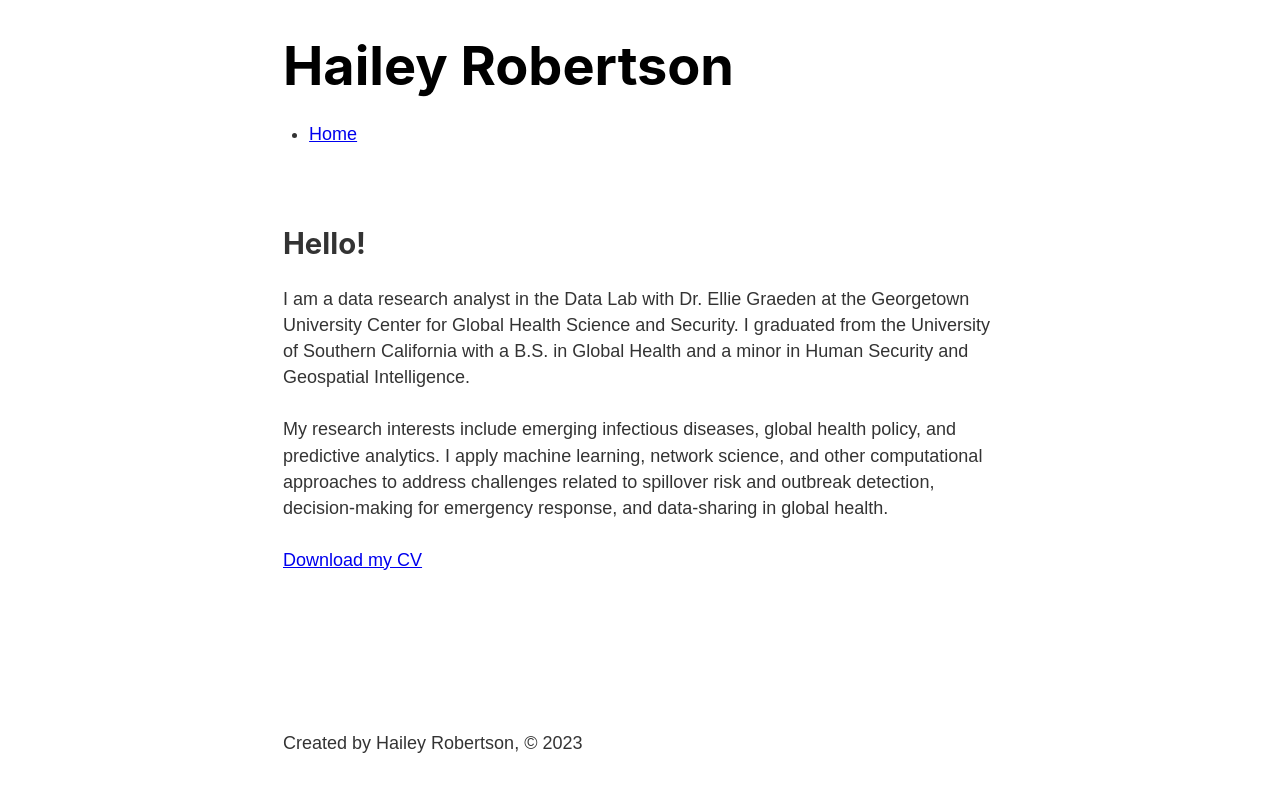
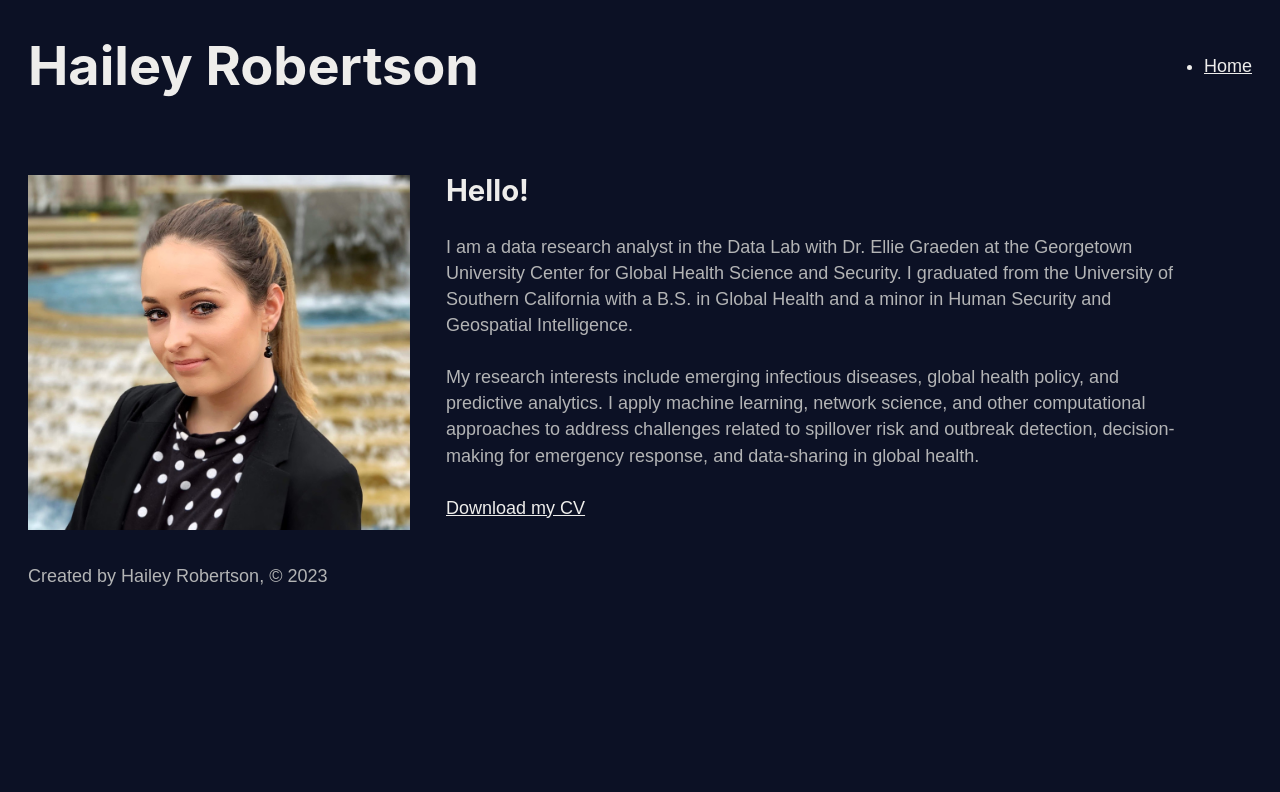
Before and after one commit to haileyrobertson/haileyrobertson.github.io, a Gatsby site: page / in a window 1280 px wide. Built offline with nearby package versions, Linux system fonts and the light colour scheme; Gatsby itself is replaced by a stand-in of ours.

Commit message:
Profile photo and navbar

```diff
--- a/src/components/header.js
+++ b/src/components/header.js
@@ -1,6 +1,6 @@
+// header.js
 import React from "react";
 import { Link, graphql, useStaticQuery } from "gatsby";
-
 import * as headerStyles from "./header.module.scss";
 
 const Header = () => {
@@ -15,7 +15,7 @@ const Header = () => {
   `);
 
   return (
-    <header className={headerStyles.header}>
+    <header className={headerStyles.container}>
       <h1>
         <Link className={headerStyles.title} to="/">
           {data.site.siteMetadata.title}
@@ -29,7 +29,7 @@ const Header = () => {
               activeClassName={headerStyles.activeNavItem}
               to="/"
             >
-              Home{" "}
+              Home
             </Link>
           </li>
         </ul>
--- a/src/components/header.module.scss
+++ b/src/components/header.module.scss
@@ -1,30 +1,36 @@
-.header {
+/* header.module.scss */
+.container {
   padding: 1rem 0 3rem;
+  display: flex;
+  align-items: center;
+  justify-content: space-between;
 }
 
 .title {
-  color: #000000;
+  color: #eeedeb;
   font-size: 3rem;
   text-decoration: none;
 }
 
 .nav-list {
   display: flex;
+  align-items: center;
   list-style-type: none;
   margin: 0;
+  padding: 0;
 }
 
 .nav-item {
-  color: #999999;
+  color: #eeedeb;
   font-size: 0.9rem;
-  margin-right: 1.3rem;
+  margin-right: 1rem;
   text-decoration: none;
 }
 
 .nav-item:hover {
-  color: #666666;
+  color: #aae9db;
 }
 
 .active-nav-item {
-  color: #333333;
+  color: #eeedeb;
 }
--- a/src/components/layout.js
+++ b/src/components/layout.js
@@ -1,21 +1,24 @@
-import React from "react"
+// layout.js
+import React from "react";
+import Header from "./header";
+import Footer from "./footer";
+import "../styles/index.scss";
+import * as layoutStyles from "./layout.module.scss";
+import profilePhoto from "/static/profile.jpeg";
 
-import Header from "./header"
-import Footer from "./footer"
-import "../styles/index.scss"
-import * as layoutStyles from "./layout.module.scss"
-
-const Layout = props => {
+const Layout = (props) => {
   return (
-    <div className={layoutStyles.container}>
+    <div className={`${layoutStyles.container} ${layoutStyles.layout}`}>
+      <Header />
       <div className={layoutStyles.content}>
-        <Header />
-        {props.children}
+        <div className={layoutStyles.profilePhoto}>
+          <img src={profilePhoto} alt="Profile" />
+        </div>
+        <div className={layoutStyles.text}>{props.children}</div>
       </div>
-
       <Footer />
     </div>
-  )
-}
+  );
+};
 
-export default Layout
+export default Layout;
--- a/src/components/layout.module.scss
+++ b/src/components/layout.module.scss
@@ -1,13 +1,30 @@
+/* layout.module.scss */
 .container {
   margin: 0 auto;
-  max-width: 750px;
+  max-width: 1260px;
   padding: 1rem;
-
+  color: #eeedeb;
   display: flex;
   flex-direction: column;
   min-height: 100vh;
 }
 
 .content {
+  display: flex;
+  align-items: flex-start;
+}
+
+.profilePhoto {
+  margin-right: 1rem;
+}
+
+.profilePhoto img {
+  width: 400px; /* Adjust the width as needed */
+  padding-right: 1rem;
   flex-grow: 1;
 }
+
+.text {
+  max-width: 750px;
+  flex-grow: 1;
+}
--- a/src/styles/index.scss
+++ b/src/styles/index.scss
@@ -4,6 +4,7 @@ html {
   font-family: sans-serif;
   -ms-text-size-adjust: 100%;
   -webkit-text-size-adjust: 100%;
+  background-color: #0c1125;
 }
 body {
   margin: 0;
@@ -43,6 +44,7 @@ template {
 }
 a {
   background-color: transparent;
+  color: #eeedeb;
   -webkit-text-decoration-skip: objects;
 }
 a:active,
@@ -53,6 +55,7 @@ abbr[title] {
   border-bottom: none;
   text-decoration: underline;
   text-decoration: underline dotted;
+  color: #eeedeb;
 }
 b,
 strong {
@@ -201,7 +204,7 @@ html {
   box-sizing: inherit;
 }
 body {
-  color: hsla(0, 0%, 0%, 0.8);
+  color: #eeedeb;
   font-family: sans-serif;
   font-weight: normal;
   word-wrap: break-word;
@@ -231,7 +234,7 @@ h1 {
   padding-right: 0;
   padding-top: 0;
   margin-bottom: 1.45rem;
-  color: inherit;
+  color: #eeedeb;
   font-family: -apple-system, BlinkMacSystemFont, Segoe UI, Roboto, Oxygen,
     Ubuntu, Cantarell, Fira Sans, Droid Sans, Helvetica Neue, sans-serif;
   font-weight: bold;
@@ -248,7 +251,7 @@ h2 {
   padding-right: 0;
   padding-top: 0;
   margin-bottom: 1.45rem;
-  color: inherit;
+  color: #eeedeb;
   font-family: -apple-system, BlinkMacSystemFont, Segoe UI, Roboto, Oxygen,
     Ubuntu, Cantarell, Fira Sans, Droid Sans, Helvetica Neue, sans-serif;
   font-weight: bold;
@@ -265,7 +268,7 @@ h3 {
   padding-right: 0;
   padding-top: 0;
   margin-bottom: 1.45rem;
-  color: inherit;
+  color: #eeedeb;
   font-family: -apple-system, BlinkMacSystemFont, Segoe UI, Roboto, Oxygen,
     Ubuntu, Cantarell, Fira Sans, Droid Sans, Helvetica Neue, sans-serif;
   font-weight: bold;
@@ -282,7 +285,7 @@ h4 {
   padding-right: 0;
   padding-top: 0;
   margin-bottom: 1.45rem;
-  color: inherit;
+  color: #eeedeb;
   font-family: -apple-system, BlinkMacSystemFont, Segoe UI, Roboto, Oxygen,
     Ubuntu, Cantarell, Fira Sans, Droid Sans, Helvetica Neue, sans-serif;
   font-weight: bold;
@@ -299,7 +302,7 @@ h5 {
   padding-right: 0;
   padding-top: 0;
   margin-bottom: 1.45rem;
-  color: inherit;
+  color: #eeedeb;
   font-family: -apple-system, BlinkMacSystemFont, Segoe UI, Roboto, Oxygen,
     Ubuntu, Cantarell, Fira Sans, Droid Sans, Helvetica Neue, sans-serif;
   font-weight: bold;
@@ -316,7 +319,7 @@ h6 {
   padding-right: 0;
   padding-top: 0;
   margin-bottom: 1.45rem;
-  color: inherit;
+  color: #eeedeb;
   font-family: -apple-system, BlinkMacSystemFont, Segoe UI, Roboto, Oxygen,
     Ubuntu, Cantarell, Fira Sans, Droid Sans, Helvetica Neue, sans-serif;
   font-weight: bold;
@@ -387,6 +390,7 @@ p {
   padding-right: 0;
   padding-top: 0;
   margin-bottom: 1.45rem;
+  color: #b3b4b5;
 }
 figure {
   margin-left: 0;
```
Also changed, not shown: static/profile.jpeg (added), 1 other file.
